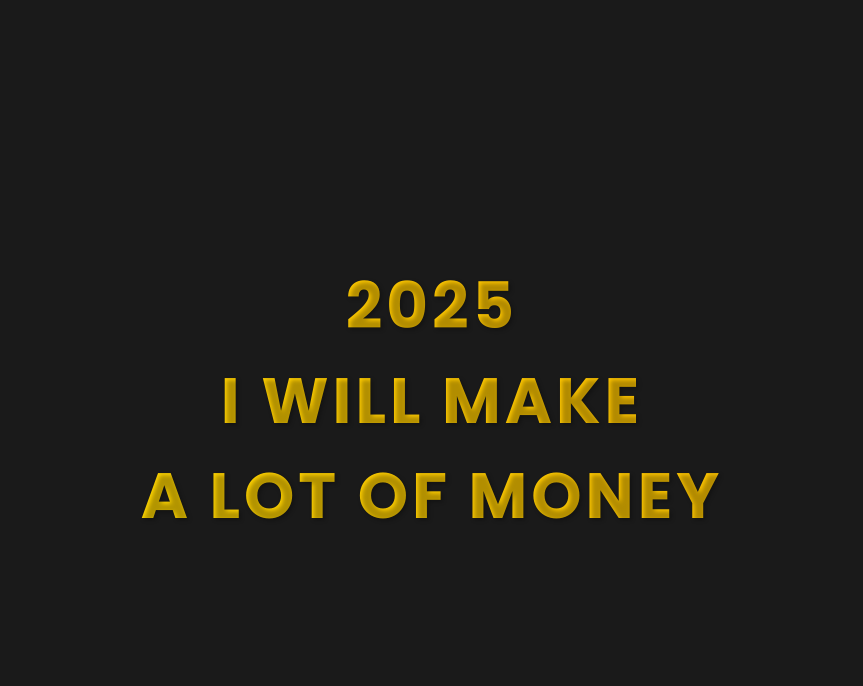
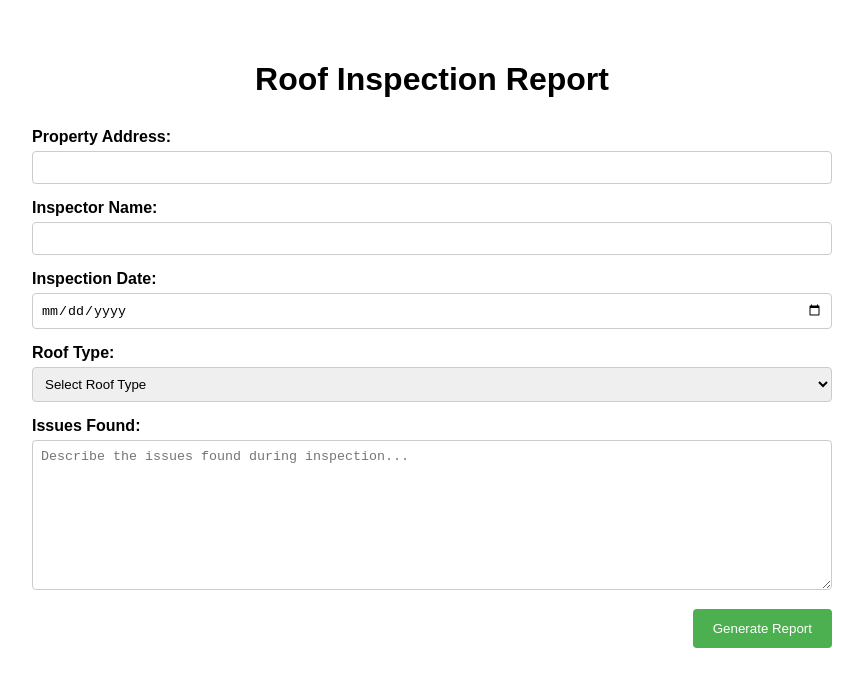
Before and after one commit to jorgewbjj/roofreport, a plain HTML site: page index.html in a window 1280 px wide. Shown: the whole page, without its empty margins (208-1071 px from the left). Drawn offline with Linux system fonts and the light colour scheme.

Commit message:
Update index.html

```diff
--- a/index.html
+++ b/index.html
@@ -3,52 +3,90 @@
 <head>
     <meta charset="UTF-8">
     <meta name="viewport" content="width=device-width, initial-scale=1.0">
-    <title>2025 Goals</title>
-    <link href="https://fonts.googleapis.com/css2?family=Poppins:wght@700&display=swap" rel="stylesheet">
+    <title>Roof Inspection Report</title>
     <style>
         body {
-            margin: 0;
-            padding: 0;
-            display: flex;
-            justify-content: center;
-            align-items: center;
-            min-height: 100vh;
-            background: #1a1a1a;
-            font-family: 'Poppins', sans-serif;
+            font-family: Arial, sans-serif;
+            max-width: 800px;
+            margin: 20px auto;
+            padding: 20px;
+        }
+        .report-header {
             text-align: center;
+            margin-bottom: 30px;
         }
-
-        h1 {
-            font-size: 4rem;
-            background: linear-gradient(45deg, #ffd700, #ffbf00);
-            -webkit-background-clip: text;
-            -webkit-text-fill-color: transparent;
-            text-transform: uppercase;
-            letter-spacing: 4px;
-            animation: fadeIn 2s ease-in;
-            text-shadow: 2px 2px 4px rgba(0, 0, 0, 0.3);
+        .form-group {
+            margin-bottom: 15px;
         }
-
-        @keyframes fadeIn {
-            from {
-                opacity: 0;
-                transform: translateY(20px);
-            }
-            to {
-                opacity: 1;
-                transform: translateY(0);
-            }
+        label {
+            display: block;
+            margin-bottom: 5px;
+            font-weight: bold;
         }
-
-        @media (max-width: 768px) {
-            h1 {
-                font-size: 2.5rem;
-                padding: 0 20px;
-            }
+        input, select, textarea {
+            width: 100%;
+            padding: 8px;
+            border: 1px solid #ccc;
+            border-radius: 4px;
+            box-sizing: border-box;
+        }
+        textarea {
+            height: 150px;
+        }
+        .submit-btn {
+            background-color: #4CAF50;
+            color: white;
+            padding: 12px 20px;
+            border: none;
+            border-radius: 4px;
+            cursor: pointer;
+            float: right;
+        }
+        .submit-btn:hover {
+            background-color: #45a049;
         }
     </style>
 </head>
 <body>
-    <h1>2025<br>I Will Make<br>A Lot of Money</h1>
+    <div class="report-header">
+        <h1>Roof Inspection Report</h1>
+    </div>
+
+    <form>
+        <div class="form-group">
+            <label for="address">Property Address:</label>
+            <input type="text" id="address" name="address" required>
+        </div>
+
+        <div class="form-group">
+            <label for="inspector">Inspector Name:</label>
+            <input type="text" id="inspector" name="inspector" required>
+        </div>
+
+        <div class="form-group">
+            <label for="date">Inspection Date:</label>
+            <input type="date" id="date" name="date" required>
+        </div>
+
+        <div class="form-group">
+            <label for="roof-type">Roof Type:</label>
+            <select id="roof-type" name="roof-type" required>
+                <option value="">Select Roof Type</option>
+                <option value="asphalt">Asphalt Shingles</option>
+                <option value="metal">Metal</option>
+                <option value="tile">Tile</option>
+                <option value="slate">Slate</option>
+                <option value="wood">Wood Shakes</option>
+                <option value="flat">Flat Roof</option>
+            </select>
+        </div>
+
+        <div class="form-group">
+            <label for="issues">Issues Found:</label>
+            <textarea id="issues" name="issues" placeholder="Describe the issues found during inspection..." required></textarea>
+        </div>
+
+        <button type="submit" class="submit-btn">Generate Report</button>
+    </form>
 </body>
 </html>
```
